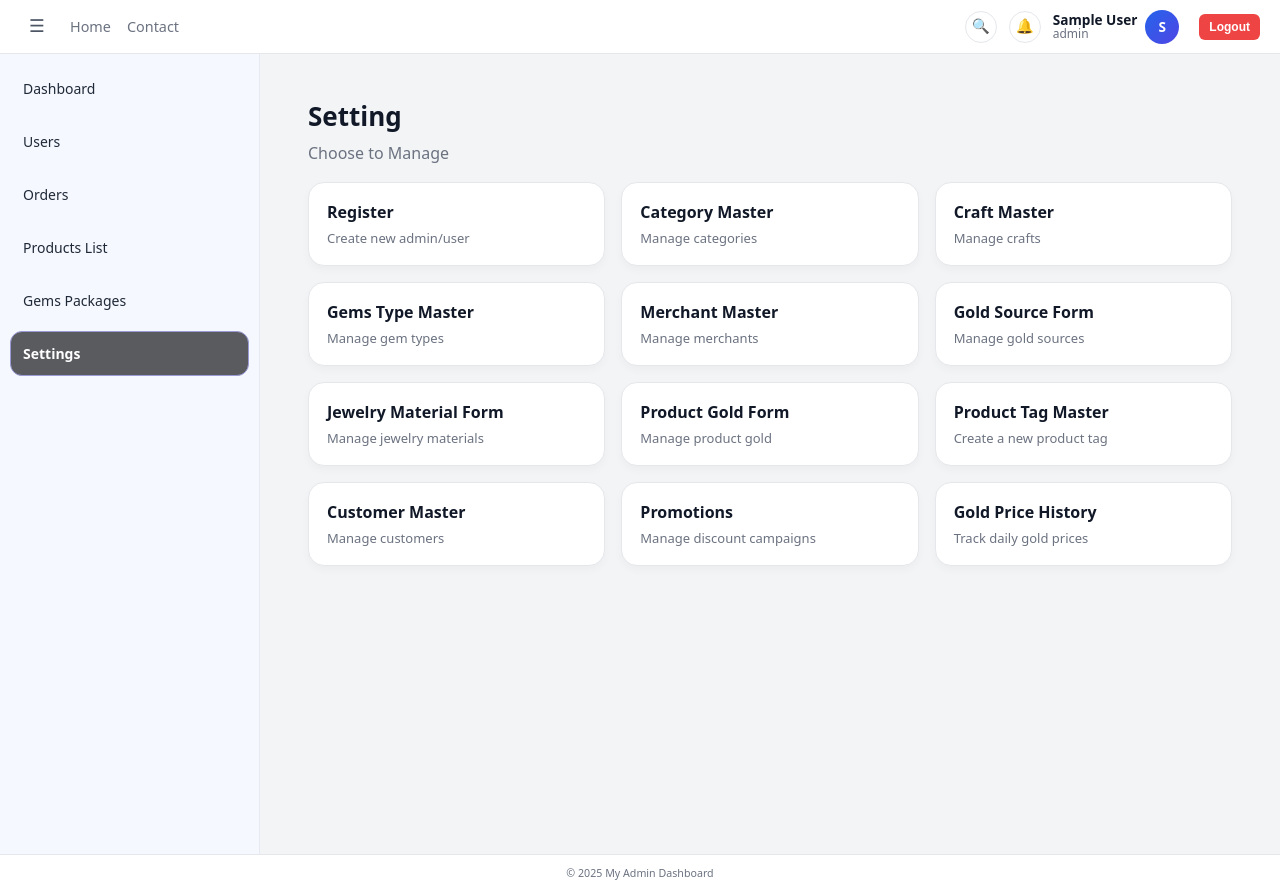
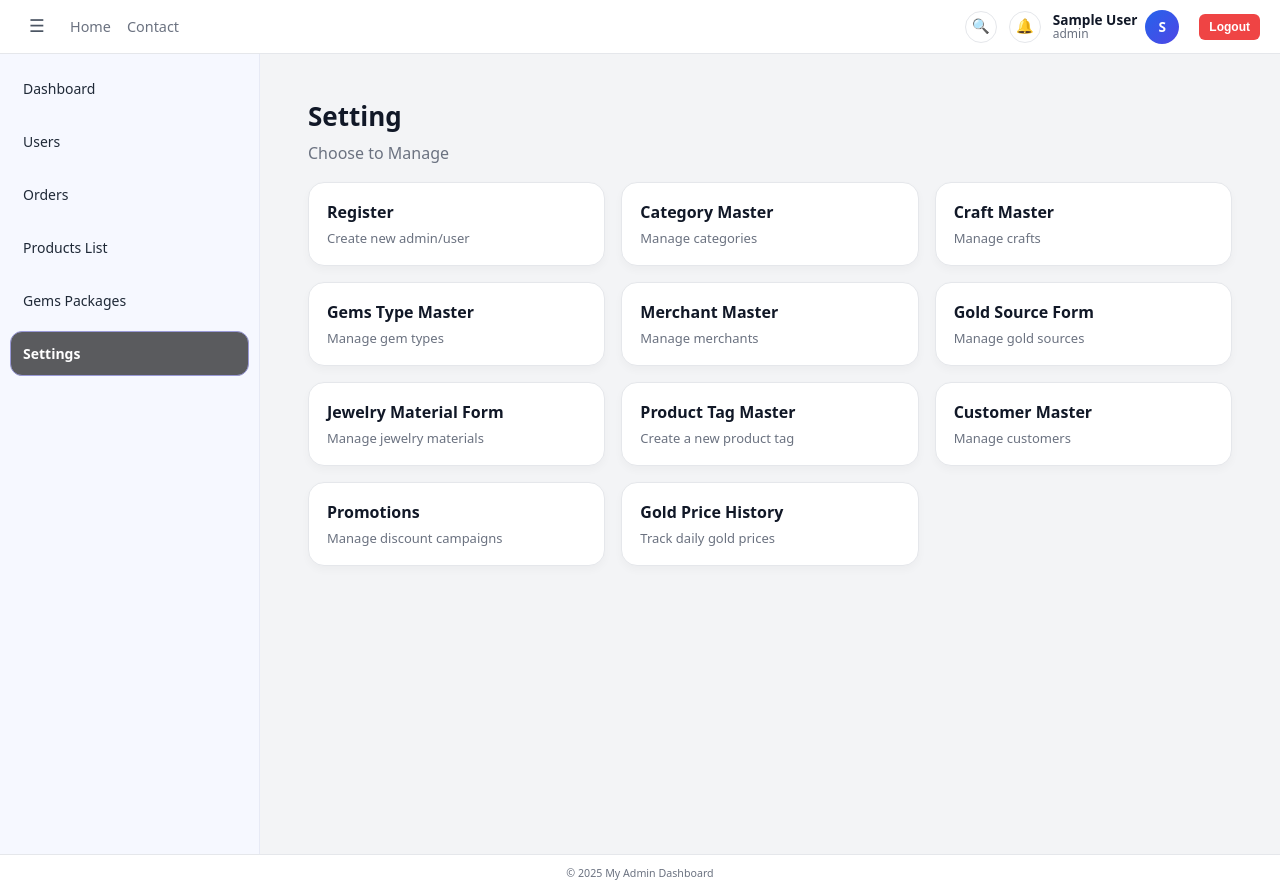
Before and after one commit to ToeOoWaiYan-Ben/common-frontend-jewellery, a Vue app: page /admin/settings in a window 1280 px wide. Built offline with nearby package versions, Linux system fonts and the light colour scheme; sample sign-in values are in the browser's storage.

Commit message:
fix merge error

```diff
--- a/src/router/index.ts
+++ b/src/router/index.ts
@@ -81,6 +81,8 @@ const routes: RouteRecordRaw[] = [
       { path: 'gems-packages', name: 'gems-packages', component: GemsPackagesView },
       { path: 'jewelry-types', name: 'jewelry-types', component: JewelryTypesView },
       { path: 'product-tags', name: 'product-tags', component: ProductTagsView },
+      { path: 'gold-source', name: 'gold-source', component: GoldSourceView },
+      { path: 'product-gold', name: 'product-gold', component: ProductGoldView },
       { path: 'customers', name: 'customers', component: CustomersView },
       { path: 'gold-price-history', name: 'gold-price-history', component: GoldPriceHistoryView },
       { path: 'promotions', name: 'promotions', component: PromotionsView },
--- a/src/views/SettingsView.vue
+++ b/src/views/SettingsView.vue
@@ -29,21 +29,17 @@
         <p>Manage merchants</p>
       </RouterLink>
 
-      <RouterLink to="/admin/gold-source" class="card">
-        <h3>Gold Source Form</h3>
-        <p>Manage gold sources</p>
-      </RouterLink>
+          <RouterLink to="/admin/gold-source" class="card">
+         <h3>Gold Source Form</h3>
+         <p>Manage gold sources</p>
+        </RouterLink>
 
       <RouterLink to="/admin/jewelry-types" class="card">
         <h3>Jewelry Material Form</h3>
         <p>Manage jewelry materials</p>
       </RouterLink>
 
-      <RouterLink to="/admin/product-gold" class="card">
-        <h3>Product Gold Form</h3>
-        <p>Manage product gold</p>
-      </RouterLink>
-
+      <!-- ✅ NEW: Product Tag Form -->
       <RouterLink to="/admin/product-tags" class="card">
         <h3>Product Tag Master</h3>
         <p>Create a new product tag</p>
```
